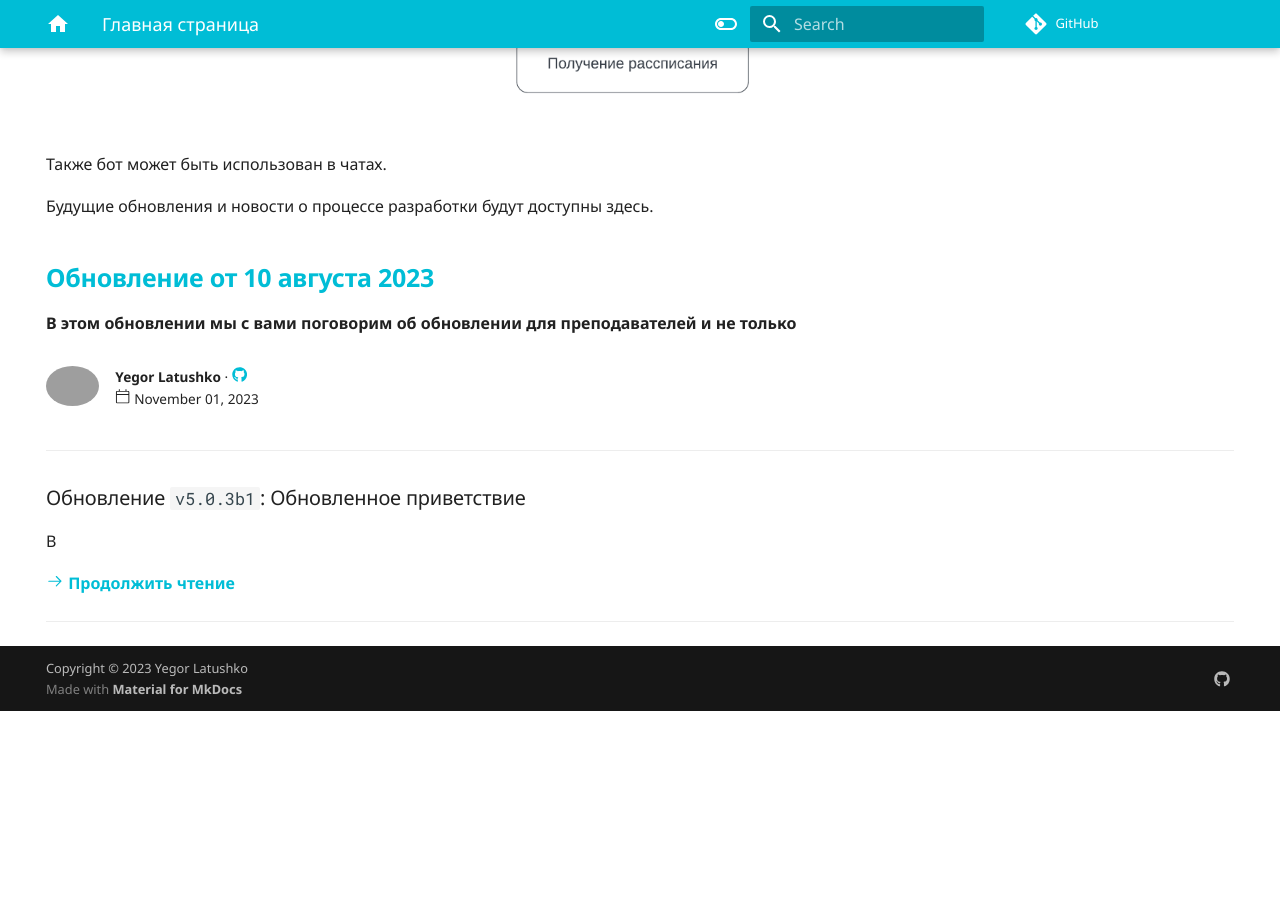
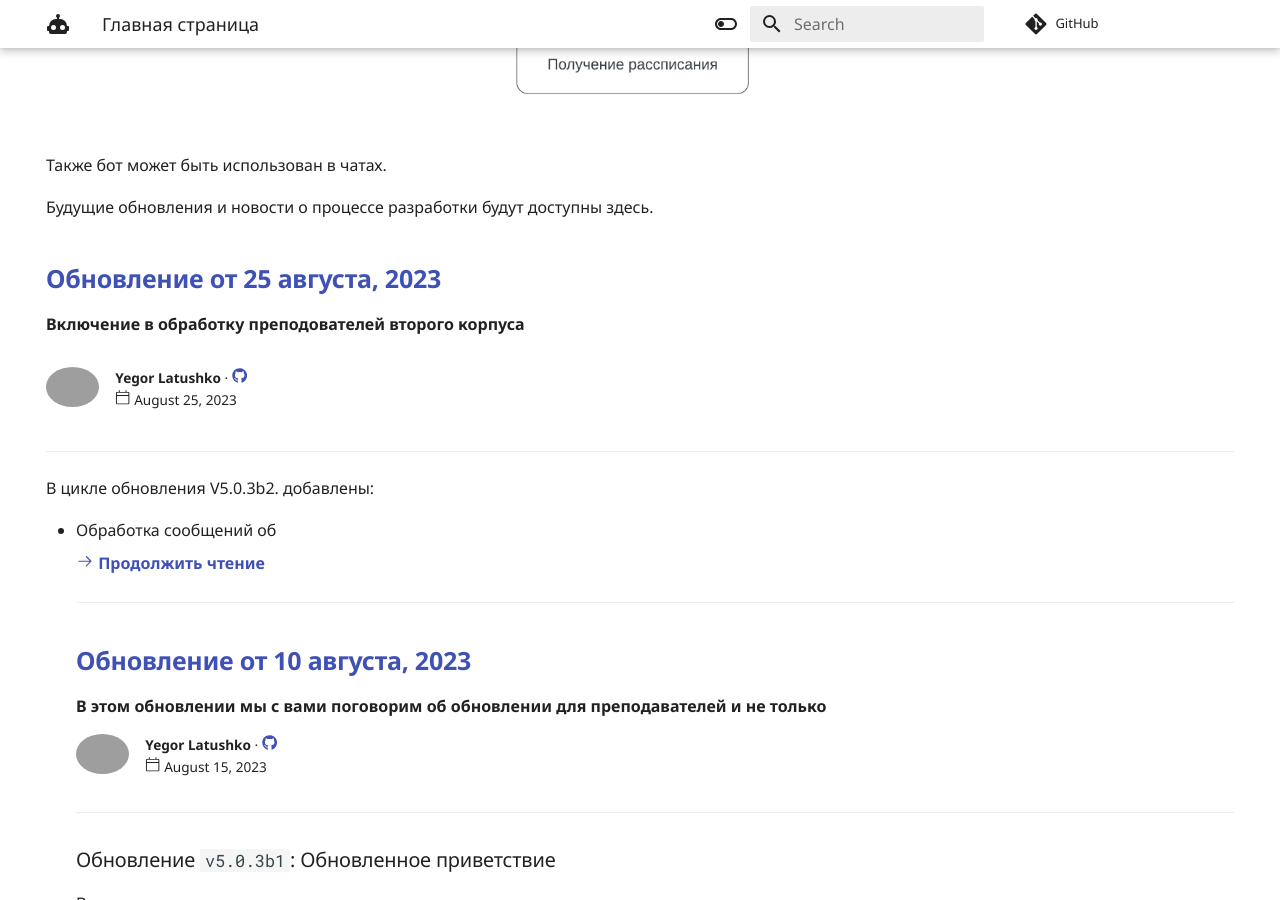
Before and after one commit to latushko1/spkschedule-blog, an MkDocs documentation site: the page built from docs/index.md, in a window 1280 px wide and 900 px high, scrolled down 1307 px. Built offline with MkDocs 1.6.1 and Material for MkDocs 9.7.7, drawn with Linux system fonts in a browser that asks for light colours; comment, search, counter and statistics services are not loaded; before the commit the page ends 2018 px from its top, so only the background shows below that; grey boxes are pictures that could not be loaded.

Commit message:
feat:add b2 pages

```diff
--- a/docs/blog/updates/add-teachers.md
+++ b/docs/blog/updates/add-teachers.md
@@ -1,8 +1,8 @@
 ---
 template: blog_post.html
-title: Обновление от 10 августа 2023
+title: Обновление от 10 августа, 2023
 description: В этом обновлении мы с вами поговорим об обновлении для преподавателей и не только
-date: 2023-11-01
+date: 2023-08-15
 hide:
   - navigation
   - toc
--- /dev/null
+++ b/docs/blog/updates/update-b2.md
@@ -0,0 +1,17 @@
+---
+template: blog_post.html
+title: Обновление от 25 августа, 2023
+description: Включение в обработку преподователей второго корпуса
+date: 2023-08-25
+hide:
+  - navigation
+  - toc
+---
+
+В цикле обновления V5.0.3b2. добавлены:
+
+- Обработка сообщений об расписании. (.xslx файл).
+- Парсинг файла. (наследуется от обработки первого корпуса).
+!!! note ""
+
+    Обработка файлов расписаний двух корпусов работает независимо друг от друга.
--- a/mkdocs.yml
+++ b/mkdocs.yml
@@ -13,7 +13,7 @@
       - blog/index.md
       - Обновления:
           - blog/updates/add-teachers.md
-#          - blog/updates/second.md
+          - blog/updates/update-b2.md
 #      - Subtopic:
 #          - blog/subtopic/interesting-post.md
 theme:
@@ -22,19 +22,20 @@
   font:
     text: Noto Sans
   icon:
-    logo: material/home
+    logo: material/robot
   # Light and Dark Theme Toggle
   palette:
     - media: "(prefers-color-scheme: light)"
       scheme: default
-      primary: cyan
+      primary: white
+      accent: cyan
       toggle:
         icon: material/toggle-switch-off-outline
         name: Switch to dark mode
     - media: "(prefers-color-scheme: dark)"
       scheme: slate
-      primary: blue grey
-      accent: cyan
+      primary: black
+      accent: indigo
       toggle:
         icon: material/toggle-switch
         name: Switch to light mode
@@ -79,7 +80,3 @@
         - name: mermaid
           class: mermaid
           format: !!python/name:pymdownx.superfences.fence_code_format
-
-  - pymdownx.emoji:
-      emoji_index: !!python/name:materialx.emoji.twemoji
-      emoji_generator: !!python/name:materialx.emoji.to_svg
```
Also changed, not shown: docs/blog/updates/second.md (deleted, +0 -16 lines), docs/stylesheets/extra.css (line endings or trailing spaces).
